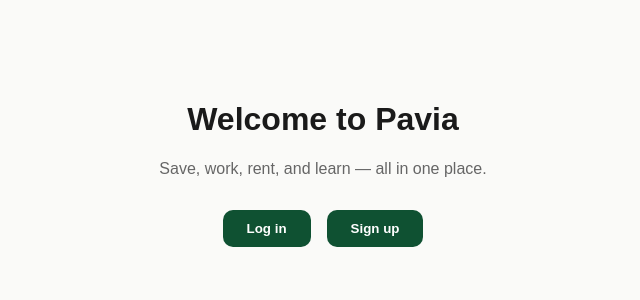
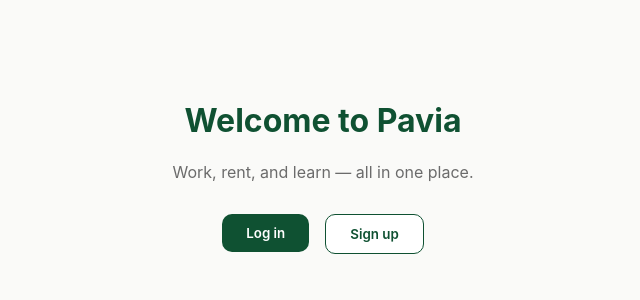
Before and after one commit to Frankenstein256/pavia-v2, a Next.js app: page / in a window 1280 px wide. Shown: the top 300 px of the page, without its empty margins (317-957 px from the left). Built offline with nearby package versions, Linux system fonts and the light colour scheme; no server answers.

Commit message:
Update page.js

```diff
--- a/app/page.js
+++ b/app/page.js
@@ -3,54 +3,79 @@
 import { useSession, signOut } from 'next-auth/react';
 import Link from 'next/link';
 
+const cardStyle = {
+  background: 'var(--color-surface)',
+  border: '1px solid var(--color-border)',
+  borderRadius: 'var(--radius)',
+  padding: '1.2rem',
+};
+
 export default function Home() {
   const { data: session, status } = useSession();
 
   if (status === 'loading') {
-    return <main style={{ padding: '2rem' }}>Loading...</main>;
+    return <main style={{ padding: '2rem', color: 'var(--color-text-muted)' }}>Loading...</main>;
   }
 
   if (!session) {
     return (
-      <main style={{ maxWidth: 500, margin: '4rem auto', padding: '1rem', textAlign: 'center', fontFamily: 'sans-serif' }}>
-        <h1>Welcome to Pavia</h1>
-        <p style={{ color: '#666' }}>Save, work, rent, and learn — all in one place.</p>
+      <main style={{ maxWidth: 500, margin: '4rem auto', padding: '1rem', textAlign: 'center' }}>
+        <h1 style={{ color: 'var(--color-primary)' }}>Welcome to Pavia</h1>
+        <p style={{ color: 'var(--color-text-muted)' }}>Work, rent, and learn — all in one place.</p>
         <div style={{ display: 'flex', gap: '1rem', justifyContent: 'center', marginTop: '2rem' }}>
-          <Link href="/login"><button style={{ padding: '0.7rem 1.5rem', cursor: 'pointer' }}>Log in</button></Link>
-          <Link href="/register"><button style={{ padding: '0.7rem 1.5rem', cursor: 'pointer' }}>Sign up</button></Link>
+          <Link href="/login"><button style={{ padding: '0.7rem 1.5rem' }}>Log in</button></Link>
+          <Link href="/register">
+            <button style={{
+              background: 'var(--color-surface)',
+              color: 'var(--color-primary)',
+              border: '1px solid var(--color-primary)',
+              padding: '0.7rem 1.5rem',
+            }}>
+              Sign up
+            </button>
+          </Link>
         </div>
       </main>
     );
   }
 
   return (
-    <main style={{ maxWidth: 600, margin: '2rem auto', padding: '1rem', fontFamily: 'sans-serif' }}>
+    <main style={{ maxWidth: 600, margin: '2rem auto', padding: '1rem' }}>
       <div style={{ display: 'flex', justifyContent: 'space-between', alignItems: 'center' }}>
-        <h1>Hi, {session.user.name || 'there'}</h1>
-        <button onClick={() => signOut({ callbackUrl: '/' })} style={{ padding: '0.5rem 1rem', cursor: 'pointer' }}>
+        <h1 style={{ color: 'var(--color-text)' }}>Hi, {session.user.name || 'there'}</h1>
+        <button onClick={() => signOut({ callbackUrl: '/' })} style={{ padding: '0.5rem 1rem' }}>
           Log out
         </button>
       </div>
 
       <div style={{ marginTop: '2rem', display: 'flex', flexDirection: 'column', gap: '1rem' }}>
         <Link href="/work" style={{ textDecoration: 'none' }}>
-          <div style={{ border: '1px solid #ddd', borderRadius: '10px', padding: '1.2rem' }}>
-            <h3 style={{ margin: 0 }}>Work</h3>
-            <p style={{ margin: '0.3rem 0 0', color: '#666' }}>Find skilled people or list your own skill</p>
+          <div style={cardStyle}>
+            <h3 style={{ margin: 0, color: 'var(--color-text)' }}>Work</h3>
+            <p style={{ margin: '0.3rem 0 0', color: 'var(--color-text-muted)' }}>Find skilled people or list your own skill</p>
+          </div>
+        </Link>
+
+        <Link href="/rent" style={{ textDecoration: 'none' }}>
+          <div style={cardStyle}>
+            <h3 style={{ margin: 0, color: 'var(--color-text)' }}>Rent</h3>
+            <p style={{ margin: '0.3rem 0 0', color: 'var(--color-text-muted)' }}>Find a place or list one for rent</p>
+          </div>
+        </Link>
+
+        <Link href="/learn" style={{ textDecoration: 'none' }}>
+          <div style={cardStyle}>
+            <h3 style={{ margin: 0, color: 'var(--color-text)' }}>Learn</h3>
+            <p style={{ margin: '0.3rem 0 0', color: 'var(--color-text-muted)' }}>Watch courses and earn certificates</p>
           </div>
         </Link>
 
         <Link href="/messages" style={{ textDecoration: 'none' }}>
-          <div style={{ border: '1px solid #ddd', borderRadius: '10px', padding: '1.2rem' }}>
-            <h3 style={{ margin: 0 }}>Messages</h3>
-            <p style={{ margin: '0.3rem 0 0', color: '#666' }}>Your conversations</p>
+          <div style={cardStyle}>
+            <h3 style={{ margin: 0, color: 'var(--color-text)' }}>Messages</h3>
+            <p style={{ margin: '0.3rem 0 0', color: 'var(--color-text-muted)' }}>Your conversations</p>
           </div>
         </Link>
-
-        <div style={{ border: '1px solid #ddd', borderRadius: '10px', padding: '1.2rem', opacity: 0.5 }}>
-          <h3 style={{ margin: 0 }}>Save</h3>
-          <p style={{ margin: '0.3rem 0 0', color: '#666' }}>Coming soon</p>
-        </div>
       </div>
     </main>
   );
```
